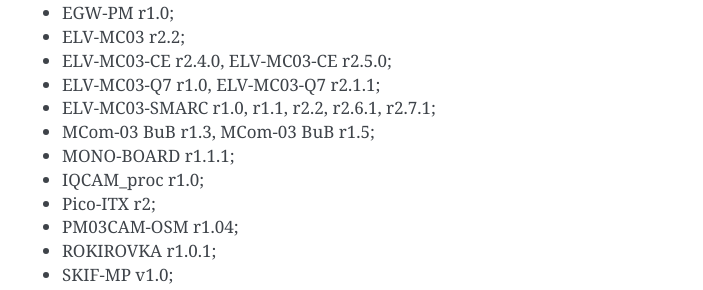
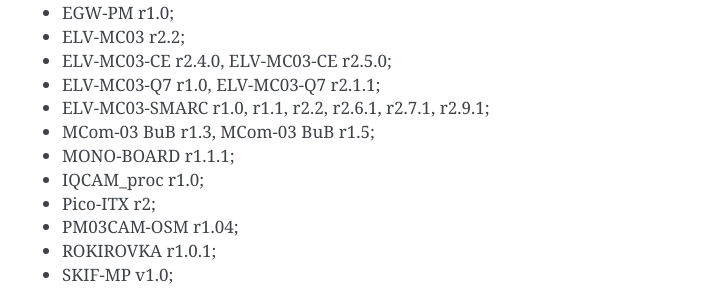
Before and after one commit to elvees/ddrinit, a Sphinx documentation site: the page built from doc/index.rst, in a window 1280 px wide and 900 px high, scrolled down 1097 px. Shown: the part 164-454 px from the top of the window, without its empty margins (388-1091 px from the left). Built offline with Sphinx 7.4.7, drawn with Linux system fonts in a browser that asks for light colours.

Commit message:
mcom03: Add ELV-MC03-SMARC PM r2.9.1 support
Basic config with custom DQ_MAPPINGS for Rayson RS1G32LM4D4BDT-53BT
LPDDR4 SDRAM connected to DDRMC0 and DDRMC1 on ELV-MC03-SMARC r2.9.1.

Issue: #MCOM03SW-2982
Change-Id: I42a6caffc6833808746d49e10369f7e60399a2a6

```diff
--- a/doc/index.rst
+++ b/doc/index.rst
@@ -35,7 +35,7 @@
 * ELV-MC03 r2.2;
 * ELV-MC03-CE r2.4.0, ELV-MC03-CE r2.5.0;
 * ELV-MC03-Q7 r1.0, ELV-MC03-Q7 r2.1.1;
-* ELV-MC03-SMARC r1.0, r1.1, r2.2, r2.6.1, r2.7.1;
+* ELV-MC03-SMARC r1.0, r1.1, r2.2, r2.6.1, r2.7.1, r2.9.1;
 * MCom-03 BuB r1.3, MCom-03 BuB r1.5;
 * MONO-BOARD r1.1.1;
 * IQCAM_proc r1.0;
```
Also changed, not shown: 1 other file.
